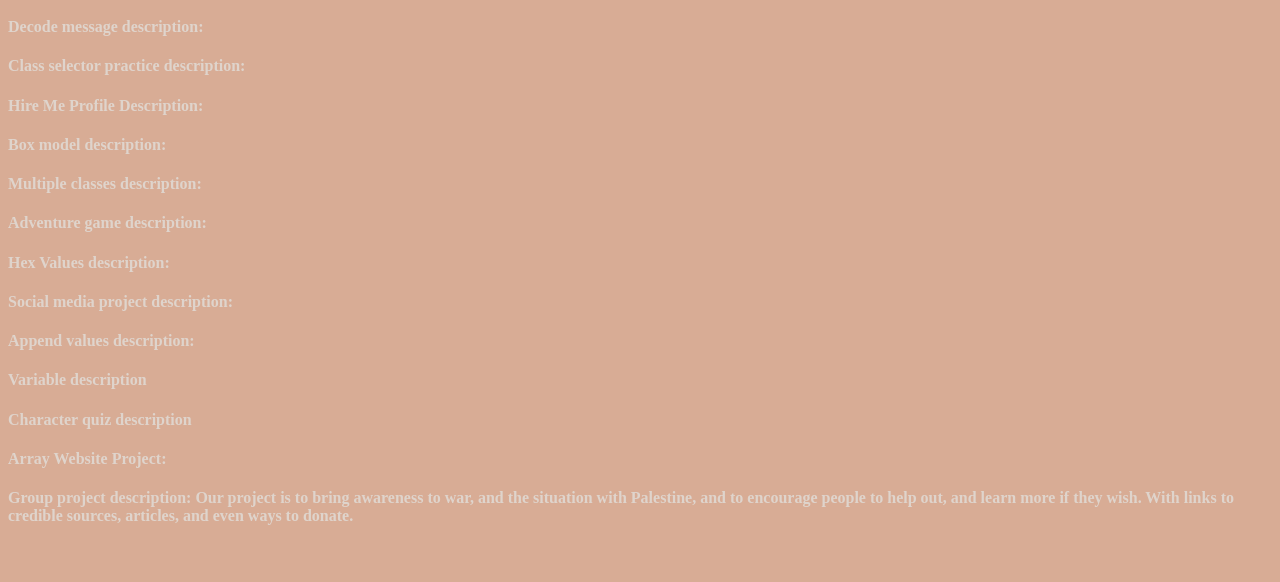
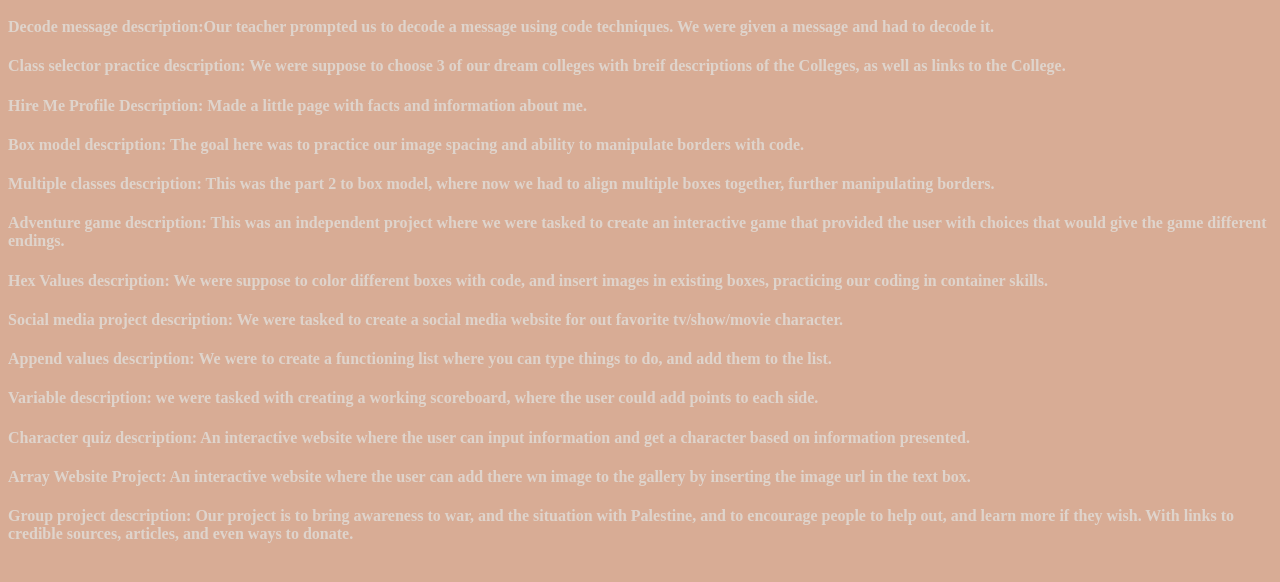
Before and after one commit to Christian6047/christian6047.github.io, a plain HTML site: page senior.html in a window 1280 px wide. Shown: the part 216-798 px from the top of the page. Drawn offline with Linux system fonts and the light colour scheme.

Commit message:
added descriptions for all projects

```diff
--- a/senior.html
+++ b/senior.html
@@ -39,18 +39,18 @@
      <a href="" target="_blank"></a>
    </div>
 
-    <h4> Decode message description: </h4>
-    <h4>Class selector practice description:</h4>
-    <h4>Hire Me Profile Description:</h4>
-    <h4>Box model description: </h4>
-    <h4>Multiple classes description: </h4>
-    <h4>Adventure game description: </h4>
-    <h4>Hex Values description:</h4>
-    <h4>Social media project description: </h4>
-    <h4>Append values description:</h4>
-    <h4>Variable description</h4>
-    <h4>Character quiz description</h4>
-    <h4>Array Website Project: </h4>
+    <h4> Decode message description:Our teacher prompted us to decode a message using code techniques. We were given a message and had to decode it. </h4>
+    <h4>Class selector practice description: We were suppose to choose 3 of our dream colleges with breif descriptions of the Colleges, as well as links to the College.</h4>
+    <h4>Hire Me Profile Description: Made a little page with facts and information about me.</h4>
+    <h4>Box model description: The goal here was to practice our image spacing and ability to manipulate borders with code. </h4>
+    <h4>Multiple classes description: This was the part 2 to box model, where now we had to align multiple boxes together, further manipulating borders.</h4>
+    <h4>Adventure game description: This was an independent project where we were tasked to create an interactive game that provided the user with choices that would give the game different endings.</h4>
+    <h4>Hex Values description: We were suppose to color different boxes with code, and insert images in existing boxes, practicing our coding in container skills.</h4>
+    <h4>Social media project description: We were tasked to create a social media website for out favorite tv/show/movie character.</h4>
+    <h4>Append values description: We were to create a functioning list where you can type things to do, and add them to the list.</h4>
+    <h4>Variable description: we were tasked with creating a working scoreboard, where the user could add points to each side.</h4>
+    <h4>Character quiz description: An interactive website where the user can input information and get a character based on information presented.</h4>
+    <h4>Array Website Project: An interactive website where the user can add there wn image to the gallery by inserting the image url in the text box. </h4>
     <h4>Group project description: Our project is to bring awareness to war, and the situation with Palestine, and to encourage people to help out, and learn more if they wish. With links to credible sources, articles, and even ways to donate. </h4>
 
 
```
